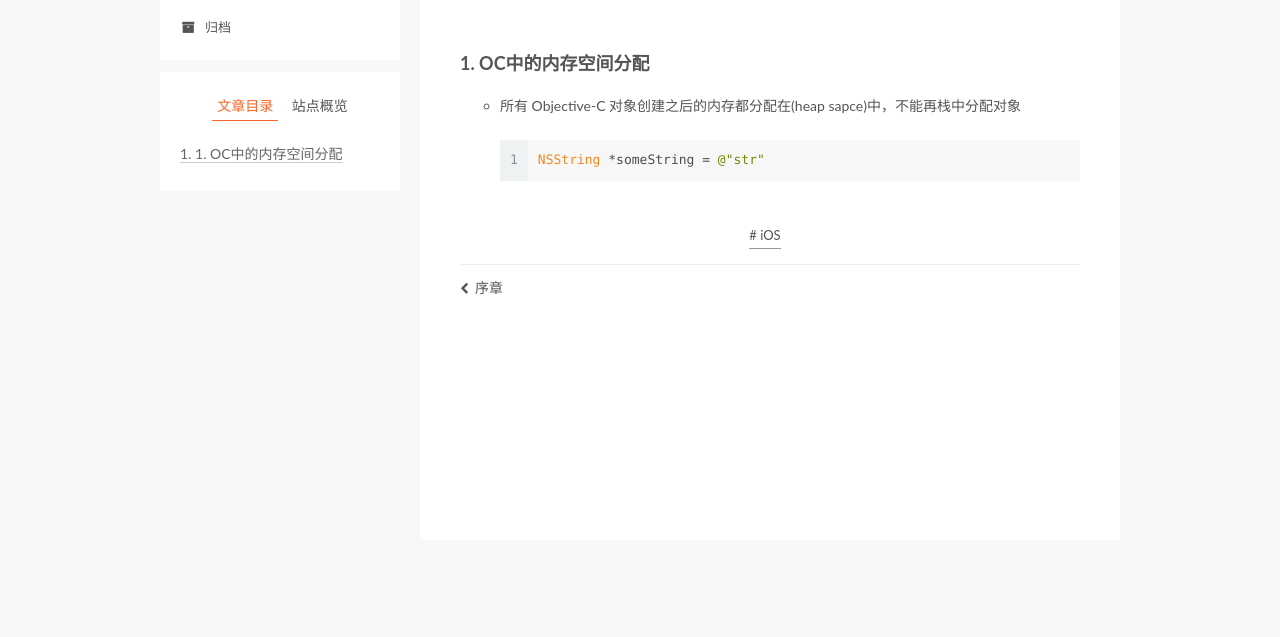
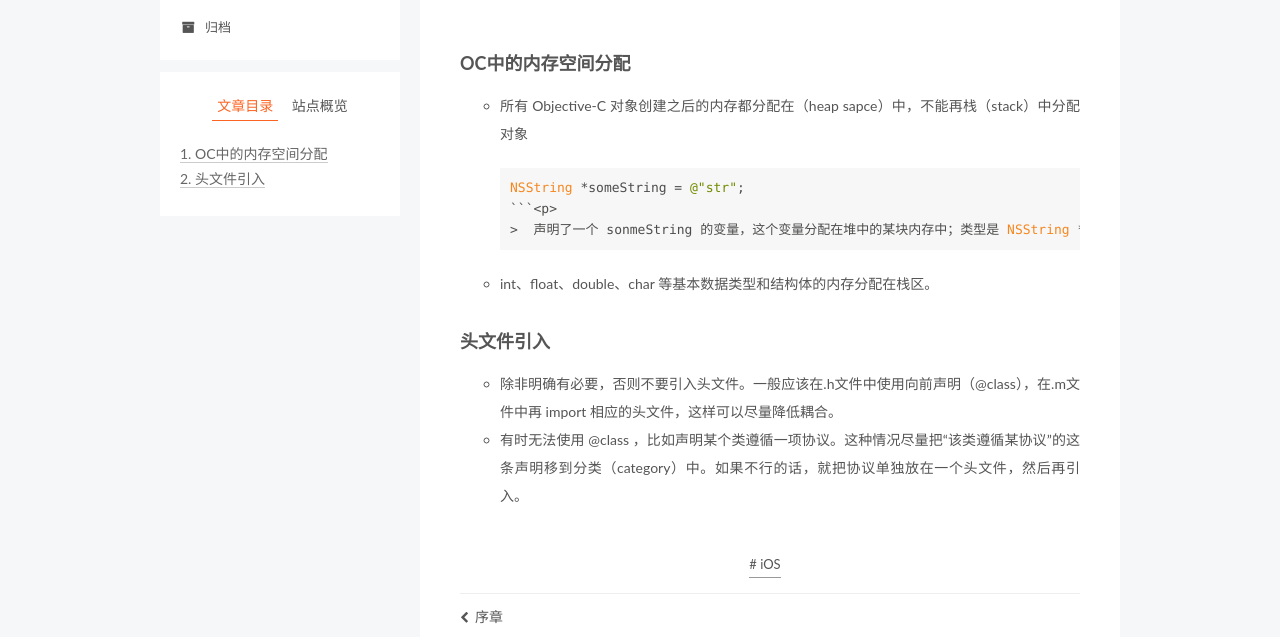
Before and after one commit to LoveLiii/LoveLiii.github.io, a plain HTML site: page 2019/06/24/《Effective OC 2.0》第一章 熟悉Objective-C 总结/index.html in a window 1280 px wide. Shown: the part 163-800 px from the top of the page. Drawn offline with Linux system fonts and the light colour scheme.

Commit message:
Site updated: 2019-06-25 00:53:49

````diff
--- a/2019/06/24/《Effective OC 2.0》第一章 熟悉Objective-C 总结/index.html
+++ b/2019/06/24/《Effective OC 2.0》第一章 熟悉Objective-C 总结/index.html
@@ -79,18 +79,18 @@
 
 
 
-<meta name="description" content="1. OC中的内存空间分配   所有 Objective-C 对象创建之后的内存都分配在(heap sapce)中，不能再栈中分配对象 1NSString *someString = @&quot;str&quot;">
+<meta name="description" content="OC中的内存空间分配   所有 Objective-C 对象创建之后的内存都分配在（heap sapce）中，不能再栈（stack）中分配对象  NSString *someString = @&quot;str&quot;; ```&amp;lt;p&amp;gt; &amp;gt;  声明了一个 sonmeString 的变量，这个变量分配在堆中的某块内存中；类型是 NSString * 说明是个指向 NSString 的指针，这个指针">
 <meta name="keywords" content="iOS">
 <meta property="og:type" content="article">
 <meta property="og:title" content="《Effective OC 2.0》第一章 熟悉Objective-C 总结">
 <meta property="og:url" content="http://yoursite.com/2019/06/24/《Effective OC 2.0》第一章 熟悉Objective-C 总结/index.html">
 <meta property="og:site_name" content="XV~&#39;s Blog">
-<meta property="og:description" content="1. OC中的内存空间分配   所有 Objective-C 对象创建之后的内存都分配在(heap sapce)中，不能再栈中分配对象 1NSString *someString = @&quot;str&quot;">
+<meta property="og:description" content="OC中的内存空间分配   所有 Objective-C 对象创建之后的内存都分配在（heap sapce）中，不能再栈（stack）中分配对象  NSString *someString = @&quot;str&quot;; ```&amp;lt;p&amp;gt; &amp;gt;  声明了一个 sonmeString 的变量，这个变量分配在堆中的某块内存中；类型是 NSString * 说明是个指向 NSString 的指针，这个指针">
 <meta property="og:locale" content="zh-Hans">
-<meta property="og:updated_time" content="2019-06-24T16:10:29.091Z">
+<meta property="og:updated_time" content="2019-06-24T16:51:06.777Z">
 <meta name="twitter:card" content="summary">
 <meta name="twitter:title" content="《Effective OC 2.0》第一章 熟悉Objective-C 总结">
-<meta name="twitter:description" content="1. OC中的内存空间分配   所有 Objective-C 对象创建之后的内存都分配在(heap sapce)中，不能再栈中分配对象 1NSString *someString = @&quot;str&quot;">
+<meta name="twitter:description" content="OC中的内存空间分配   所有 Objective-C 对象创建之后的内存都分配在（heap sapce）中，不能再栈（stack）中分配对象  NSString *someString = @&quot;str&quot;; ```&amp;lt;p&amp;gt; &amp;gt;  声明了一个 sonmeString 的变量，这个变量分配在堆中的某块内存中；类型是 NSString * 说明是个指向 NSString 的指针，这个指针">
 
 
 
@@ -300,12 +300,22 @@
 
 
 
-        <h3>1. OC中的内存空间分配</h3>
+        <h3>OC中的内存空间分配</h3>
 
 <ul>
-<li>所有 Objective-C 对象创建之后的内存都分配在(heap sapce)中，不能再栈中分配对象 <p><figure class="highlight objc"><table><tr><td class="gutter"><pre><span class="line">1</span><br></pre></td><td class="code"><pre><span class="line"><span class="built_in">NSString</span> *someString = <span class="string">@"str"</span></span><br></pre></td></tr></table></figure>
+<li><p>所有 Objective-C 对象创建之后的内存都分配在（heap sapce）中，不能再栈（stack）中分配对象 </p><p></p>
+<pre><code class="objc"><span class="built_in">NSString</span> *someString = <span class="string">@"str"</span>;
+```&lt;p&gt;
+&gt;  声明了一个 sonmeString 的变量，这个变量分配在堆中的某块内存中；类型是 <span class="built_in">NSString</span> * 说明是个指向 <span class="built_in">NSString</span> 的指针，这个指针的内存是分配在栈帧（stack frame），在<span class="number">32</span>位架构占<span class="number">4</span>字节，<span class="number">64</span>位占<span class="number">8</span>字节。</code></pre>
+</li>
+<li><p>int、float、double、char 等基本数据类型和结构体的内存分配在栈区。</p>
+</li>
+</ul>
+<h3>头文件引入</h3>
 
-</p></li>
+<ul>
+<li>除非明确有必要，否则不要引入头文件。一般应该在.h文件中使用向前声明（@class），在.m文件中再 import 相应的头文件，这样可以尽量降低耦合。</li>
+<li>有时无法使用 @class ，比如声明某个类遵循一项协议。这种情况尽量把“该类遵循某协议”的这条声明移到分类（category）中。如果不行的话，就把协议单独放在一个头文件，然后再引入。</li>
 </ul>
 
 
@@ -468,7 +478,7 @@
 
 
 
-              <div class="post-toc-content"><ol class="nav"><li class="nav-item nav-level-3"><a class="nav-link" href="#null"><span class="nav-number">1.</span> <span class="nav-text">1. OC中的内存空间分配</span></a></li></ol></div>
+              <div class="post-toc-content"><ol class="nav"><li class="nav-item nav-level-3"><a class="nav-link" href="#null"><span class="nav-number">1.</span> <span class="nav-text">OC中的内存空间分配</span></a></li><li class="nav-item nav-level-3"><a class="nav-link" href="#null"><span class="nav-number">2.</span> <span class="nav-text">头文件引入</span></a></li></ol></div>
 
 
           </div>
--- a/css/main.css
+++ b/css/main.css
@@ -1823,7 +1823,7 @@ pre .javascript .function {
   width: 4px;
   height: 4px;
   border-radius: 50%;
-  background: #7db545;
+  background: #b19af4;
 }
 .links-of-blogroll {
   font-size: 13px;
````
Also changed, not shown: index.html (+6 -7 lines).
